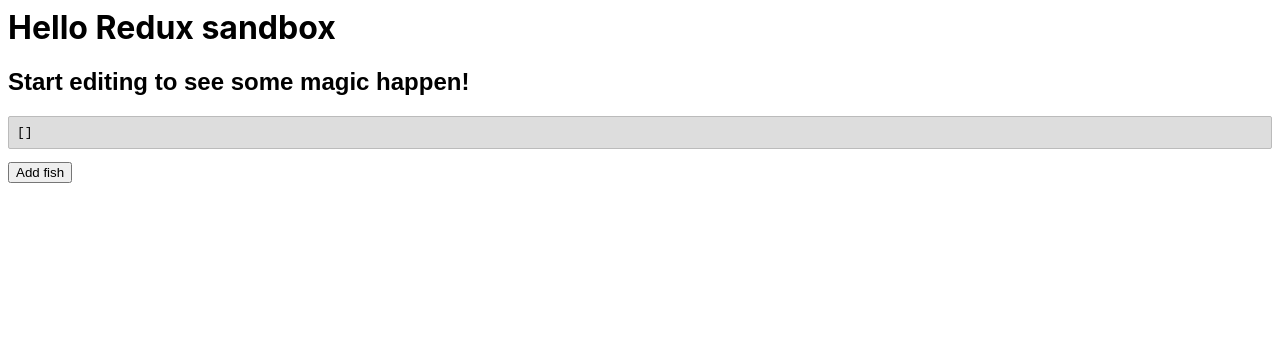
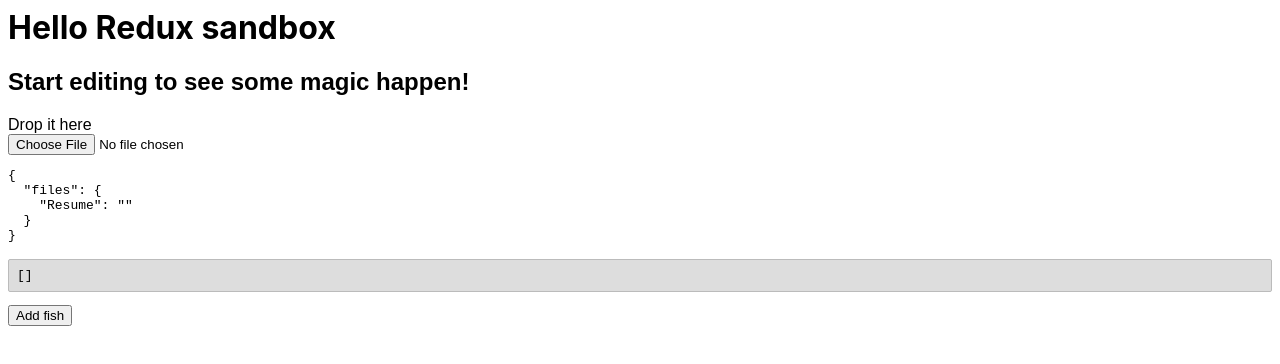
Before and after one commit to hovissimo/react-redux-sandbox, a React (Create React App) app: page / in a window 1280 px wide. Shown: the top 364 px of the page. Built offline with nearby package versions, Linux system fonts and the light colour scheme.

Commit message:
WIP proof of concept for new FileWidget for HT

```diff
--- a/package.json
+++ b/package.json
@@ -7,6 +7,7 @@
     "@reduxjs/toolkit": "^1.8.1",
     "@types/react": "^16.8 || ^17.0 || ^18.0",
     "@types/react-dom": "^16.8 || ^17.0 || ^18.0",
+    "formik": "^2.2.9",
     "react": "^18.1.0",
     "react-dom": "^18.1.0",
     "react-is": ">= 16.8.0",
--- a/src/App.js
+++ b/src/App.js
@@ -7,12 +7,15 @@ import { FishDebug } from "./FishDebug";
 import { Fishes } from "./Fishes";
 import { FishesByLetter } from "./FishesByLetter";
 
+import { UploadForm } from "./UploadForm.js";
+
 export function App() {
   return (
     <Provider store={store}>
       <div className="App">
         <h1>Hello Redux sandbox</h1>
         <h2>Start editing to see some magic happen!</h2>
+        <UploadForm />
         <FishesByLetter startsWith="S" />
         <FishesByLetter startsWith="A" />
         <FishesByLetter startsWith="N" />
--- /dev/null
+++ b/src/UploadForm.js
@@ -0,0 +1,90 @@
+import React from "react";
+import { Formik, Form, Field } from "formik";
+
+function uploadFileToBackend(file) {
+  return Promise.resolve({ data: { status: "ok", payload: { appfileId: 6 } } });
+}
+
+const forwardEvent = (element) => (event) => {
+  console.log(event);
+  element.dispatchEvent({ ...event });
+};
+
+export function UploadForm() {
+  const dropRef = React.useRef();
+  const inputRef = React.useRef();
+
+  React.useEffect(() => {
+    const forwardToInput = forwardEvent(inputRef.current);
+    const events = ["drag", "click", "drop"];
+    events.forEach((eventName) =>
+      dropRef.current.addEventListener(eventName, forwardToInput)
+    );
+    return function cleanup() {
+      events.forEach((eventName) =>
+        dropRef.current.removeEventListener(eventName, forwardToInput)
+      );
+    };
+  }, [dropRef]);
+
+  return (
+    <>
+      <div className="dropzone" ref={dropRef}>
+        Drop it here
+      </div>
+      <Formik
+        initialValues={{
+          resume: undefined,
+          files: {
+            Resume: "",
+          },
+        }}
+      >
+        <Form>
+          <Field name="resume">
+            {({ field, form, meta }) => {
+              console.log({ field });
+              const { value, ...rest } = field;
+              return (
+                <>
+                  <input
+                    ref={inputRef}
+                    type="file"
+                    {...rest}
+                    onChange={(e) => {
+                      const file = e.target.files[0];
+                      console.log("file we want to upload", file);
+
+                      uploadFileToBackend(file).then(
+                        ({
+                          data: {
+                            payload: { appfileId },
+                          },
+                        }) => {
+                          form.setFieldValue(
+                            "files.Resume",
+                            JSON.stringify({
+                              name: file.name,
+                              size: file.size,
+                              attachmentType: "resume",
+                              type: file.type,
+                              appfileId,
+                            })
+                          );
+                        }
+                      );
+                      form.setFieldValue(field.name, file.name);
+                    }}
+                  />
+                  <pre>{JSON.stringify(form.values, null, 2)}</pre>
+                </>
+              );
+            }}
+          </Field>
+        </Form>
+      </Formik>
+    </>
+  );
+}
+
+// {"name":"test.pdf","size":89635,"type":"application/pdf","appfileId":5,"attachmentType":"CoverLetter"}
```
Also changed, not shown: 1 other file (tests, documents, lock files or other folders).
